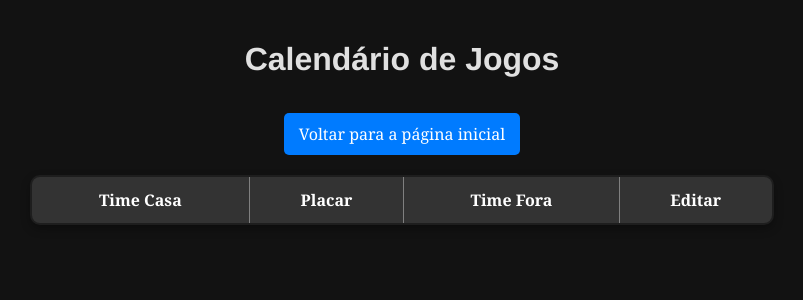
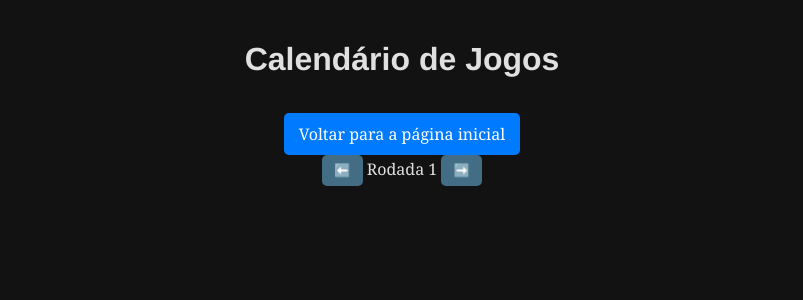
Before and after one commit to Tales-Piotrowski/NWO_project, a Flask app: template templates/calendario.html in a window 1280 px wide. Shown: the top 300 px of the page, without its empty margins (238-1041 px from the left). Run offline with Flask 3, Linux system fonts and the light colour scheme; the template is opened without the code that fills it, so the values that code supplies are empty.

Commit message:
Update calendario.html

```diff
--- a/templates/calendario.html
+++ b/templates/calendario.html
@@ -8,19 +8,28 @@
 </head>
 <body>
     <h1>Calendário de Jogos</h1>
+
     <div class="text-center">
-        <a href="{{ url_for('index') }}" class="btn btn-primary">Voltar para a página inicial</a>
+        <a href="{{ url_for('index') }}" class="btn">Voltar para a página inicial</a>
     </div>
-    <table border="2">
+
+    <!-- Controles de navegação -->
+    <div class="navigation">
+        <button id="prevRodada">⬅️</button>
+        <span id="rodadaAtual"></span>
+        <button id="nextRodada">➡️</button>
+    </div>
+
+    <!-- Container das rodadas -->
+    <div id="calendario">
+        {% for rodada_idx, jogos in enumerate(rodadas, start=1) %}
+        <div class="rodada" data-rodada="{{ rodada_idx }}">
+            <table>
                 <tr>
                     <th>Time Casa</th>
                     <th>Placar</th>
                     <th>Time Fora</th>
                     <th>Editar</th>
-        </tr>
-        {% for rodada_idx, jogos in enumerate(rodadas, start=1) %}
-            <tr>
-                <td colspan="5" style="text-align: center; font-weight: bold;">Rodada {{ rodada_idx }}</td>
                 </tr>
                 {% for jogo in jogos %}
                 <tr>
@@ -29,6 +38,7 @@
                     <td>{{ jogo[1] }}</td>
                     <td>
                         <form action="{{ url_for('editar_resultado') }}" method="POST">
+                            <input type="hidden" name="rodada" value="{{ rodada_idx }}">
                             <input type="hidden" name="time_casa" value="{{ jogo[0] }}">
                             <input type="hidden" name="time_fora" value="{{ jogo[1] }}">
                             <input type="text" name="placar_casa" value="{{ jogo[2] }}" size="2">
@@ -38,8 +48,36 @@
                     </td>
                 </tr>
                 {% endfor %}
+            </table>
+        </div>
         {% endfor %}
-    </table>
-    <br>
+    </div>
+
+    <script>
+        let rodadaAtual = 1;
+        const rodadas = document.querySelectorAll(".rodada");
+        const totalRodadas = rodadas.length;
+        const rodadaTexto = document.getElementById("rodadaAtual");
+
+        function mostrarRodada(index) {
+            rodadas.forEach((rodada, i) => {
+                rodada.style.display = i === index ? "block" : "none";
+            });
+            rodadaTexto.textContent = `Rodada ${index + 1}`;
+        }
+
+        document.getElementById("prevRodada").addEventListener("click", () => {
+            rodadaAtual = rodadaAtual > 1 ? rodadaAtual - 1 : totalRodadas;
+            mostrarRodada(rodadaAtual - 1);
+        });
+
+        document.getElementById("nextRodada").addEventListener("click", () => {
+            rodadaAtual = rodadaAtual < totalRodadas ? rodadaAtual + 1 : 1;
+            mostrarRodada(rodadaAtual - 1);
+        });
+
+        // Exibir a primeira rodada ao carregar a página
+        mostrarRodada(0);
+    </script>
 </body>
 </html>
```
Lines whose indentation alone changed are shown as unchanged.
